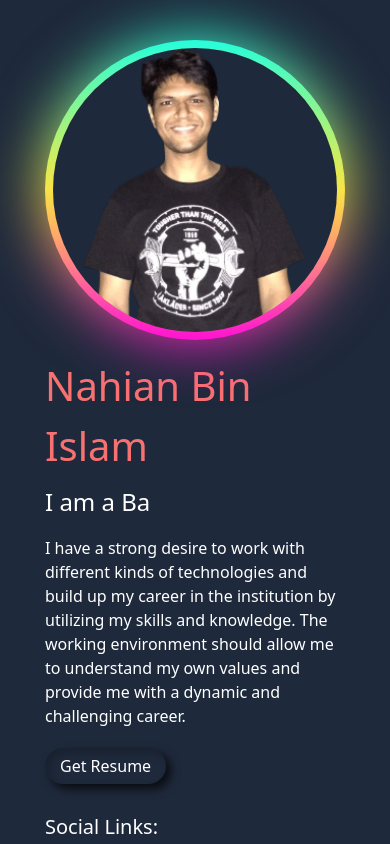
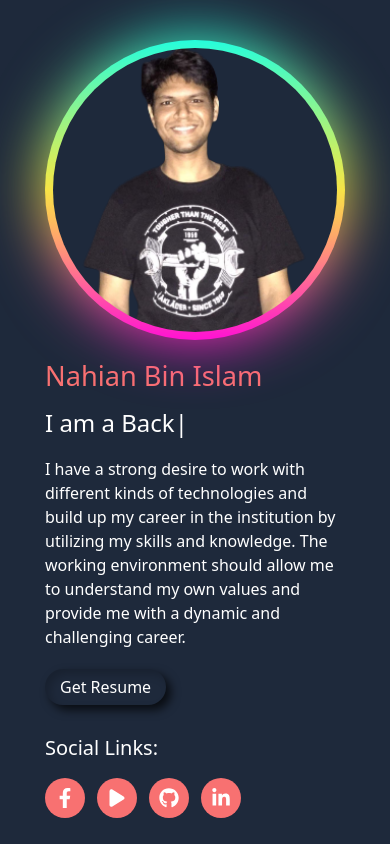
Before and after one commit to nahianku1/react-portfolio, a React (Vite) app: page / in a window 390 px wide. Shown: the top 844 px of the page. Built offline with nearby package versions, Linux system fonts and the light colour scheme.

Commit message:
font edited

```diff
--- a/src/components/layouts/Home/Home.tsx
+++ b/src/components/layouts/Home/Home.tsx
@@ -15,7 +15,7 @@ function Home() {
               delay: 0.8,
               easing: "ease",
             }}
-            className="text-red-400 text-[2.5rem]"
+            className="text-red-400 text-[1.7rem] md:text-[2.5rem]"
           >
             Nahian Bin Islam
           </motion.p>
```
